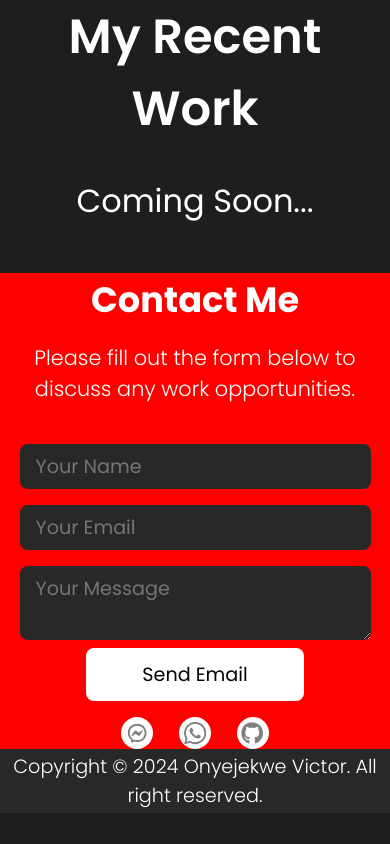
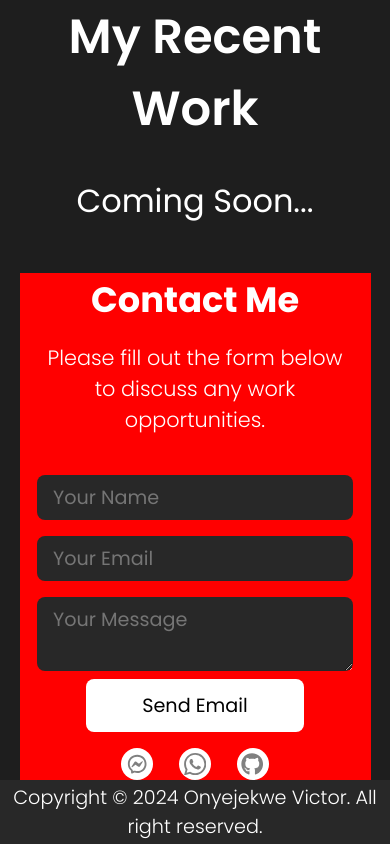
Before and after one commit to ovanda/Web-Portfolio, a React (Create React App) app: page / in a window 390 px wide. Shown: the part 2510-3354 px from the top of the page. Before the commit the page ends 3323 px from the top, so only its background shows below. Built offline with nearby package versions, Linux system fonts and the light colour scheme.

Commit message:
texting alignment issues in contact.css

```diff
--- a/src/components/Contact/contact.css
+++ b/src/components/Contact/contact.css
@@ -67,6 +67,8 @@
 @media screen and (max-width: 600px) {
 
     .contact {
+        width: 90%;
+        text-align: center;
         margin: 0 auto;
         background: red;
     }
```
